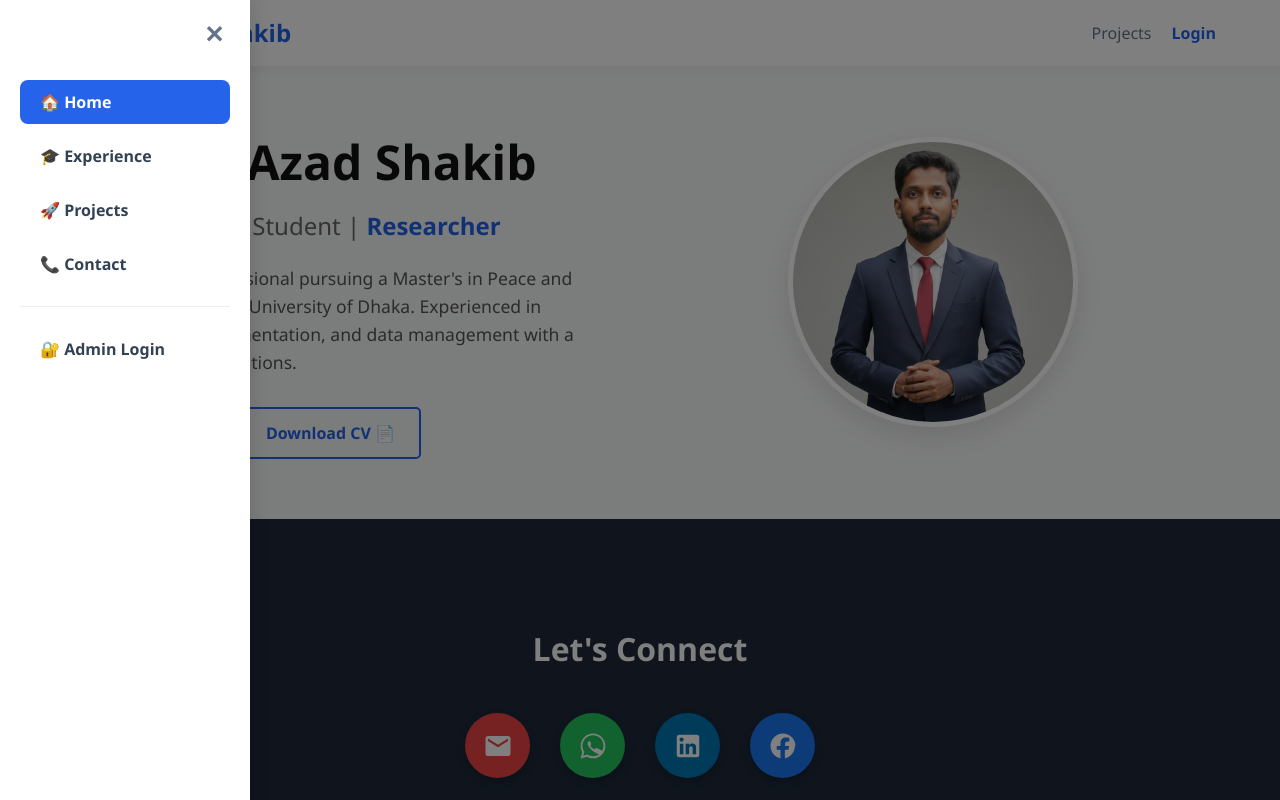
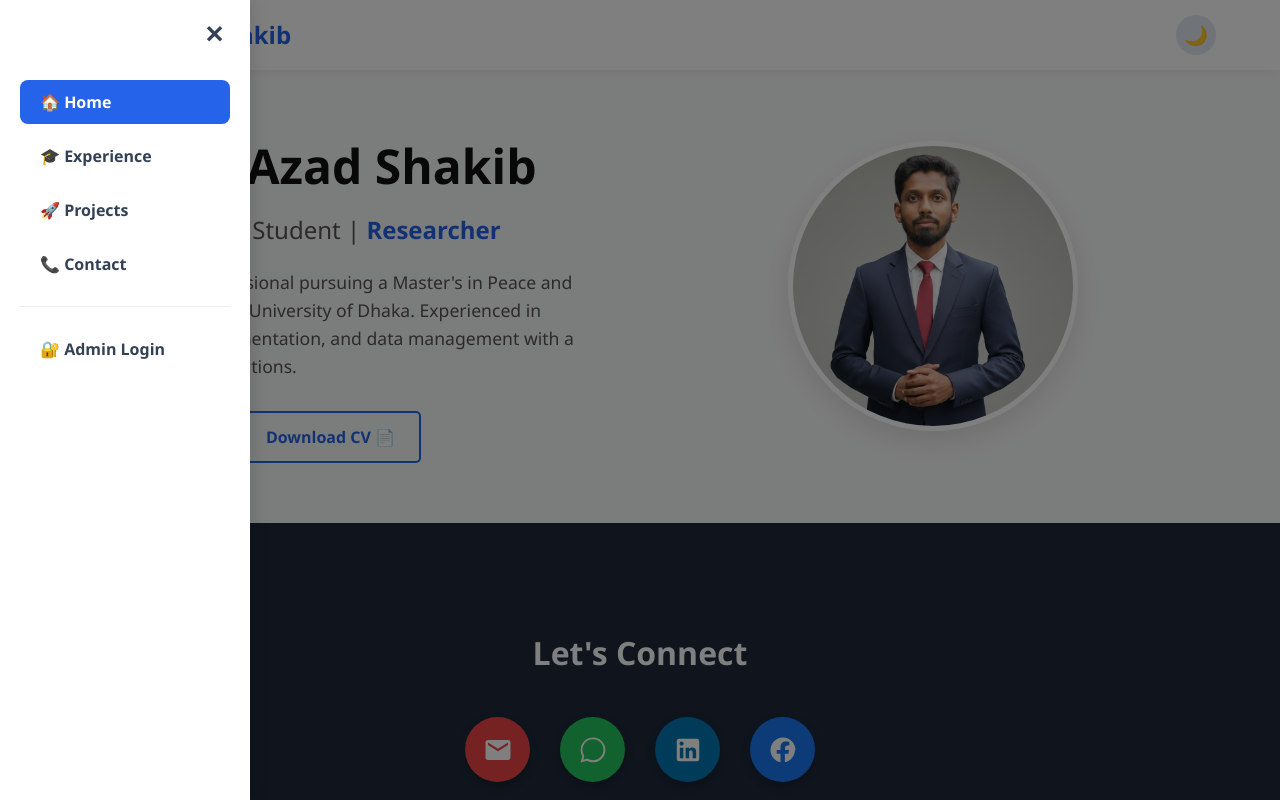
Before and after one commit to furkanshakib/my-dynamic-portfolio, a React (Vite) app in the folder client/: page / in a window 1280 px wide. Both pictures are taken after a click on the button 81 px from the left and 33 px from the top of the page. Shown: the top 800 px of the page. Built offline with nearby package versions, Linux system fonts and the light colour scheme.

Commit message:
Added Dark Mode Toggle

```diff
--- a/client/src/Home.jsx
+++ b/client/src/Home.jsx
@@ -2,83 +2,62 @@ import React, { useState, useRef } from 'react';
 import { Link } from 'react-router-dom';
 import emailjs from '@emailjs/browser';
 import Navbar from './Navbar';
+import { useTheme } from './ThemeContext'; // 👈 Import Theme Hook
 
-// --- HELPER COMPONENT FOR CIRCULAR CONTACT ICONS ---
-// This handles the hover effect and styling for each icon.
+// --- HELPER COMPONENT FOR ICONS ---
 function ContactIcon({ href, color, iconPath, label }) {
   const [isHovered, setIsHovered] = useState(false);
-
   const iconStyle = {
-    display: 'flex',
-    justifyContent: 'center',
-    alignItems: 'center',
-    width: '65px',  // Size of the circle
-    height: '65px',
-    borderRadius: '50%', // Makes it circular
-    background: color,   // Brand color
-    color: 'white',
-    textDecoration: 'none',
-    boxShadow: '0 4px 10px rgba(0,0,0,0.2)',
+    display: 'flex', justifyContent: 'center', alignItems: 'center',
+    width: '65px', height: '65px', borderRadius: '50%',
+    background: color, color: 'white', textDecoration: 'none',
+    boxShadow: isHovered ? '0 8px 15px rgba(0,0,0,0.3)' : '0 4px 10px rgba(0,0,0,0.2)',
     transition: 'transform 0.3s ease, box-shadow 0.3s ease',
-    // Hover effect: Scale up and increase shadow
     transform: isHovered ? 'scale(1.15)' : 'scale(1)',
-    boxShadow: isHovered ? '0 8px 15px rgba(0,0,0,0.3)' : '0 4px 10px rgba(0,0,0,0.2)',
   };
 
   return (
-    <a
-      href={href}
-      target="_blank"
-      rel="noreferrer"
-      style={iconStyle}
-      onMouseEnter={() => setIsHovered(true)}
-      onMouseLeave={() => setIsHovered(false)}
-      aria-label={label}
-    >
-      {/* Render the SVG icon path passed as a prop */}
-      <svg xmlns="http://www.w3.org/2000/svg" width="30" height="30" viewBox="0 0 24 24" fill="currentColor">
-        {iconPath}
-      </svg>
+    <a href={href} target="_blank" rel="noreferrer" style={iconStyle}
+      onMouseEnter={() => setIsHovered(true)} onMouseLeave={() => setIsHovered(false)} aria-label={label}>
+      <svg xmlns="http://www.w3.org/2000/svg" width="30" height="30" viewBox="0 0 24 24" fill="currentColor">{iconPath}</svg>
     </a>
   );
 }
-// --------------------------------------------------
-
 
 function Home() {
+  const { theme } = useTheme(); // 👈 Get current theme
+  const isDark = theme === 'dark';
+
   const myPhoto = "/profile.png";
   const form = useRef();
   const [isSending, setIsSending] = useState(false);
 
+  // Theme Colors
+  const textColor = isDark ? '#e2e8f0' : '#333';
+  const subTextColor = isDark ? '#94a3b8' : '#555';
+  const contactBg = isDark ? '#0f172a' : '#1e293b'; // Slightly darker for section
+
   const sendEmail = (e) => {
     e.preventDefault();
     setIsSending(true);
-
     emailjs.sendForm('service_y65owe5', 'template_kygrxid', form.current, '1HTfvq6f969VEiM88')
-      .then(() => {
-          alert("Message Sent to Furkan! 🚀");
-          e.target.reset();
-          setIsSending(false);
-      }, (error) => {
-          console.log(error.text);
-          alert("Failed to send. Please try again.");
-          setIsSending(false);
-      });
+      .then(() => { alert("Message Sent! 🚀"); e.target.reset(); setIsSending(false); },
+            () => { alert("Failed. Try again."); setIsSending(false); });
   };
 
   return (
-    <div style={{ fontFamily: "'Segoe UI', sans-serif", color: '#333', background: '#f8f9fa', minHeight: '100vh', width: '100%' }}>
+    <div style={{ fontFamily: "'Segoe UI', sans-serif", color: textColor, minHeight: '100vh', width: '100%' }}>
 
-     <Navbar />
+      <Navbar />
 
       {/* 2. HERO SECTION */}
       <header style={{ display: 'flex', alignItems: 'center', justifyContent: 'space-between', maxWidth: '1280px', width: '90%', margin: '60px auto', flexWrap: 'wrap-reverse' }}>
         <div style={{ flex: '1', minWidth: '300px', paddingRight: '20px' }}>
-          <h1 style={{ fontSize: '3rem', margin: '0 0 10px 0', color: '#111' }}>Furkan Azad Shakib</h1>
-          <h2 style={{ fontSize: '1.5rem', color: '#666', fontWeight: 'normal', margin: '0 0 20px 0' }}>
+          <h1 style={{ fontSize: '3rem', margin: '0 0 10px 0', color: isDark ? 'white' : '#111' }}>Furkan Azad Shakib</h1>
+          <h2 style={{ fontSize: '1.5rem', color: subTextColor, fontWeight: 'normal', margin: '0 0 20px 0' }}>
             Peace & Conflict Student | <span style={{ color: '#2563eb', fontWeight: 'bold' }}>Researcher</span>
           </h2>
-          <p style={{ lineHeight: '1.6', color: '#555', fontSize: '1.1rem', maxWidth: '600px' }}>
+          <p style={{ lineHeight: '1.6', color: subTextColor, fontSize: '1.1rem', maxWidth: '600px' }}>
             Detail-oriented professional pursuing a Master's in Peace and Conflict Studies at the University of Dhaka.
             Experienced in administration, documentation, and data management with a passion for digital solutions.
           </p>
@@ -94,50 +73,19 @@ function Home() {
         </div>
       </header>
 
-      {/* 3. CONTACT SECTION (UPDATED WITH CIRCULAR LOGOS) */}
-      <section id="contact" style={{ padding: '80px 20px', background: '#1e293b', color: 'white', marginTop: '60px', width: '100%', boxSizing: 'border-box' }}>
+      {/* 3. CONTACT SECTION */}
+      <section id="contact" style={{ padding: '80px 20px', background: contactBg, color: 'white', marginTop: '60px', width: '100%', boxSizing: 'border-box' }}>
         <div style={{ maxWidth: '600px', margin: '0 auto', textAlign: 'center' }}>
           <h2 style={{ fontSize: '2rem', marginBottom: '40px' }}>Let's Connect</h2>
 
-          {/* Horizontal Row of Circular Icons */}
           <div style={{ display: 'flex', justifyContent: 'center', gap: '30px', marginBottom: '50px', flexWrap: 'wrap' }}>
-
-            {/* Email Icon (Red) */}
-            <ContactIcon
-              href="mailto:furkanshakib@gmail.com"
-              color="#ef4444"
-              label="Email"
-              iconPath={<path d="M20 4H4c-1.1 0-1.99.9-1.99 2L2 18c0 1.1.9 2 2 2h16c1.1 0 2-.9 2-2V6c0-1.1-.9-2-2-2zm0 4l-8 5-8-5V6l8 5 8-5v2z"/>}
-            />
-
-            {/* WhatsApp Icon (Green) */}
-            <ContactIcon
-              href="https://wa.me/8801624767370"
-              color="#22c55e"
-              label="WhatsApp"
-              iconPath={<path d="M12.04 2c-5.46 0-9.91 4.45-9.91 9.91 0 1.75.46 3.45 1.32 4.95L2.05 22l5.25-1.38c1.45.79 3.08 1.21 4.74 1.21 5.46 0 9.91-4.45 9.91-9.91 0-2.65-1.03-5.14-2.9-7.01C17.18 3.03 14.69 2 12.04 2zM12.05 20.21c-1.5 0-2.97-.39-4.29-1.14l-.31-.18-3.19.84.85-3.1-.2-.32c-.86-1.38-1.32-2.96-1.32-4.58 0-4.63 3.77-8.4 8.4-8.4 2.24 0 4.35.87 5.94 2.46 1.59 1.59 2.46 3.7 2.46 5.94 0 4.63-3.77 8.4-8.39 8.4zM16.39 14.27c-.23-.11-1.39-.68-1.61-.76-.21-.08-.37-.11-.52.11-.16.23-.6.76-.74.91-.14.16-.27.18-.5.07-.23-.11-.96-.35-1.83-1.13-.67-.6-1.12-1.33-1.26-1.58-.13-.23-.01-.35.1-.46.1-.1.23-.27.35-.41.11-.14.16-.23.23-.39.08-.16.04-.3-.02-.41-.07-.11-.52-1.26-.72-1.72-.19-.46-.39-.39-.52-.39-.13 0-.27 0-.41 0-.14 0-.37.05-.56.27-.19.21-.72.7-.72 1.72s.74 2 1.12 2.56c.39.56 2.33 3.56 5.66 4.99.79.34 1.4.54 1.89.69.8.25 1.53.21 2.11.13.66-.09 1.39-.57 1.59-1.12.21-.56.21-1.05.14-1.16-.07-.11-.21-.16-.44-.27z"/>}
-            />
-
-            {/* LinkedIn Icon (Blue) */}
-            <ContactIcon
-              href="https://www.linkedin.com/in/furkanshakib/"
-              color="#0077b5"
-              label="LinkedIn"
-              iconPath={<path d="M19 3a2 2 0 0 1 2 2v14a2 2 0 0 1-2 2H5a2 2 0 0 1-2-2V5a2 2 0 0 1 2-2h14zm-.5 15.5v-5.3a3.26 3.26 0 0 0-3.26-3.26c-.85 0-1.84.52-2.32 1.3v-1.11h-2.79v8.37h2.79v-4.93c0-.77.62-1.4 1.39-1.4a1.4 1.4 0 0 1 1.4 1.4v4.93h2.79zM6.88 8.56a1.68 1.68 0 0 0 1.68-1.68c0-.93-.75-1.69-1.68-1.69a1.69 1.69 0 0 0-1.69 1.69c0 .93.76 1.68 1.69 1.68zm1.39 9.94v-8.37H5.5v8.37h2.77z"/>}
-            />
-
-            {/* Facebook Icon (Dark Blue) */}
-            <ContactIcon
-              href="https://www.facebook.com/furkan.shakib/"
-              color="#1877f2"
-              label="Facebook"
-              iconPath={<path d="M22 12c0-5.52-4.48-10-10-10S2 6.48 2 12c0 4.84 3.44 8.87 8 9.8V15H7v-3h3v-2.29c0-2.88 1.71-4.51 4.38-4.51 1.28 0 2.64.23 2.64.23v2.88h-1.49c-1.43 0-1.88.89-1.88 1.79V12h3.2l-.51 3H13.5v6.8c4.56-.93 8-4.96 8-9.8z"/>}
-            />
-
+            <ContactIcon href="mailto:furkanshakib@gmail.com" color="#ef4444" label="Email" iconPath={<path d="M20 4H4c-1.1 0-1.99.9-1.99 2L2 18c0 1.1.9 2 2 2h16c1.1 0 2-.9 2-2V6c0-1.1-.9-2-2-2zm0 4l-8 5-8-5V6l8 5 8-5v2z"/>} />
+            <ContactIcon href="https://wa.me/8801624767370" color="#22c55e" label="WhatsApp" iconPath={<path d="M12.04 2c-5.46 0-9.91 4.45-9.91 9.91 0 1.75.46 3.45 1.32 4.95L2.05 22l5.25-1.38c1.45.79 3.08 1.21 4.74 1.21 5.46 0 9.91-4.45 9.91-9.91 0-2.65-1.03-5.14-2.9-7.01C17.18 3.03 14.69 2 12.04 2zM12.05 20.21c-1.5 0-2.97-.39-4.29-1.14l-.31-.18-3.19.84.85-3.1-.2-.32c-.86-1.38-1.32-2.96-1.32-4.58 0-4.63 3.77-8.4 8.4-8.4 2.24 0 4.35.87 5.94 2.46 1.59 1.59 2.46 3.7 2.46 5.94 0 4.63-3.77 8.4-8.39 8.4z"/>} />
+            <ContactIcon href="https://www.linkedin.com/in/furkanshakib/" color="#0077b5" label="LinkedIn" iconPath={<path d="M19 3a2 2 0 0 1 2 2v14a2 2 0 0 1-2 2H5a2 2 0 0 1-2-2V5a2 2 0 0 1 2-2h14zm-.5 15.5v-5.3a3.26 3.26 0 0 0-3.26-3.26c-.85 0-1.84.52-2.32 1.3v-1.11h-2.79v8.37h2.79v-4.93c0-.77.62-1.4 1.39-1.4a1.4 1.4 0 0 1 1.4 1.4v4.93h2.79zM6.88 8.56a1.68 1.68 0 0 0 1.68-1.68c0-.93-.75-1.69-1.68-1.69a1.69 1.69 0 0 0-1.69 1.69c0 .93.76 1.68 1.69 1.68zm1.39 9.94v-8.37H5.5v8.37h2.77z"/>} />
+            <ContactIcon href="https://www.facebook.com/furkan.shakib/" color="#1877f2" label="Facebook" iconPath={<path d="M22 12c0-5.52-4.48-10-10-10S2 6.48 2 12c0 4.84 3.44 8.87 8 9.8V15H7v-3h3v-2.29c0-2.88 1.71-4.51 4.38-4.51 1.28 0 2.64.23 2.64.23v2.88h-1.49c-1.43 0-1.88.89-1.88 1.79V12h3.2l-.51 3H13.5v6.8c4.56-.93 8-4.96 8-9.8z"/>} />
           </div>
 
           <p style={{ color: '#94a3b8', marginBottom: '20px' }}>Or send me a direct message:</p>
-
           <form ref={form} onSubmit={sendEmail} style={{ display: 'flex', flexDirection: 'column', gap: '15px' }}>
             <input type="text" name="user_name" required placeholder="Your Name" style={{ padding: '12px', borderRadius: '5px', border: 'none', background: '#334155', color: 'white' }} />
             <input type="email" name="user_email" required placeholder="your@email.com" style={{ padding: '12px', borderRadius: '5px', border: 'none', background: '#334155', color: 'white' }} />
@@ -148,7 +96,6 @@ function Home() {
           </form>
         </div>
       </section>
-
     </div>
   );
 }
--- a/client/src/Navbar.jsx
+++ b/client/src/Navbar.jsx
@@ -1,22 +1,31 @@
 import React, { useState } from 'react';
 import { Link, useLocation } from 'react-router-dom';
+import { useTheme } from './ThemeContext'; // 👈 Import hook
 
 function Navbar() {
-  const [isOpen, setIsOpen] = useState(false); // 🟢 State to control the menu
+  const [isOpen, setIsOpen] = useState(false);
+  const { theme, toggleTheme } = useTheme(); // 👈 Get theme data
   const location = useLocation();
   const path = location.pathname;
 
   // --- STYLES ---
+  const isDark = theme === 'dark';
+
+  // Dynamic colors based on theme
+  const navBg = isDark ? '#1e293b' : '#ffffff';
+  const textColor = isDark ? '#e2e8f0' : '#334155';
+  const shadow = isDark ? '0 2px 10px rgba(0,0,0,0.2)' : '0 2px 10px rgba(0,0,0,0.05)';
+
   const getLinkStyle = (route) => {
     const isActive = path === route;
     return {
       textDecoration: 'none',
-      color: isActive ? 'white' : '#334155',
+      color: isActive ? 'white' : textColor,
       background: isActive ? '#2563eb' : 'transparent',
       padding: '10px 20px',
       borderRadius: '8px',
       fontWeight: 'bold',
-      display: 'block', // Make them fill the width in the sidebar
+      display: 'block',
       marginBottom: '10px',
       transition: '0.3s'
     };
@@ -26,38 +35,18 @@ function Navbar() {
 
   return (
     <>
-      {/* 1. THE MAIN NAVBAR */}
       <nav style={{
-        display: 'flex',
-        justifyContent: 'space-between',
-        alignItems: 'center',
-        padding: '15px 5%',
-        background: 'white',
-        boxShadow: '0 2px 10px rgba(0,0,0,0.05)',
-        position: 'sticky',
-        top: 0,
-        zIndex: 1000
+        display: 'flex', justifyContent: 'space-between', alignItems: 'center',
+        padding: '15px 5%', background: navBg, boxShadow: shadow,
+        position: 'sticky', top: 0, zIndex: 1000, transition: '0.3s'
       }}>
 
-        {/* LEFT: HAMBURGER ICON + LOGO */}
+        {/* LEFT: HAMBURGER + LOGO */}
         <div style={{ display: 'flex', alignItems: 'center', gap: '20px' }}>
-
-          {/* 🍔 The Hamburger Button */}
-          <button
-            onClick={toggleMenu}
-            style={{
-              background: 'none',
-              border: 'none',
-              cursor: 'pointer',
-              padding: '5px',
-              display: 'flex',
-              flexDirection: 'column',
-              gap: '5px'
-            }}
-          >
-            <div style={{ width: '25px', height: '3px', background: '#333', borderRadius: '2px' }}></div>
-            <div style={{ width: '25px', height: '3px', background: '#333', borderRadius: '2px' }}></div>
-            <div style={{ width: '25px', height: '3px', background: '#333', borderRadius: '2px' }}></div>
+          <button onClick={toggleMenu} style={{ background: 'none', border: 'none', cursor: 'pointer', padding: '5px', display: 'flex', flexDirection: 'column', gap: '5px' }}>
+            <div style={{ width: '25px', height: '3px', background: isDark ? 'white' : '#333', borderRadius: '2px' }}></div>
+            <div style={{ width: '25px', height: '3px', background: isDark ? 'white' : '#333', borderRadius: '2px' }}></div>
+            <div style={{ width: '25px', height: '3px', background: isDark ? 'white' : '#333', borderRadius: '2px' }}></div>
           </button>
 
           <Link to="/" style={{ textDecoration: 'none' }}>
@@ -65,75 +54,51 @@ function Navbar() {
           </Link>
         </div>
 
-        {/* RIGHT: DESKTOP LINKS (Hidden on small screens if you want, but kept here for now) */}
-        <div className="desktop-menu" style={{ display: 'flex', gap: '20px', alignItems: 'center' }}>
-           {/* You can keep or remove these horizontal links.
-               For now, I'm keeping them so you have both options. */}
-           <Link to="/projects" style={{ textDecoration: 'none', color: '#64748b', fontWeight: '500' }}>Projects</Link>
-           <Link to="/admin" style={{ textDecoration: 'none', color: '#2563eb', fontWeight: 'bold' }}>Login</Link>
+        {/* RIGHT: THEME TOGGLE BUTTON */}
+        <div style={{ display: 'flex', gap: '15px', alignItems: 'center' }}>
+          <button
+            onClick={toggleTheme}
+            style={{
+              background: isDark ? '#334155' : '#e2e8f0',
+              border: 'none',
+              borderRadius: '50%',
+              width: '40px',
+              height: '40px',
+              cursor: 'pointer',
+              display: 'flex',
+              alignItems: 'center',
+              justifyContent: 'center',
+              fontSize: '1.2rem',
+              transition: '0.3s'
+            }}
+            title="Toggle Dark Mode"
+          >
+            {isDark ? '☀️' : '🌙'}
+          </button>
         </div>
       </nav>
 
-
-      {/* 2. THE SLIDING SIDEBAR MENU (Overlay) */}
-      {/* This dark background covers the screen when menu is open */}
+      {/* SIDEBAR DRAWER */}
       {isOpen && (
-        <div
-          onClick={toggleMenu} // Click outside to close
-          style={{
-            position: 'fixed',
-            top: 0,
-            left: 0,
-            width: '100%',
-            height: '100vh',
-            background: 'rgba(0,0,0,0.5)',
-            zIndex: 1100
-          }}
-        ></div>
+        <div onClick={toggleMenu} style={{ position: 'fixed', top: 0, left: 0, width: '100%', height: '100vh', background: 'rgba(0,0,0,0.5)', zIndex: 1100 }}></div>
       )}
 
-      {/* The Actual Sidebar */}
       <div style={{
-        position: 'fixed',
-        top: 0,
-        left: isOpen ? '0' : '-300px', // Slide in/out logic
-        width: '250px',
-        height: '100vh',
-        background: 'white',
-        boxShadow: '4px 0 15px rgba(0,0,0,0.1)',
-        zIndex: 1200,
-        transition: 'left 0.3s ease',
-        padding: '20px',
-        boxSizing: 'border-box'
+        position: 'fixed', top: 0, left: isOpen ? '0' : '-300px',
+        width: '250px', height: '100vh',
+        background: navBg, boxShadow: '4px 0 15px rgba(0,0,0,0.1)',
+        zIndex: 1200, transition: 'left 0.3s ease', padding: '20px', boxSizing: 'border-box'
       }}>
+        <button onClick={toggleMenu} style={{ background: 'none', border: 'none', fontSize: '1.5rem', fontWeight: 'bold', color: textColor, cursor: 'pointer', marginBottom: '30px', float: 'right' }}>✕</button>
 
-        {/* Close Button (X) */}
-        <button
-          onClick={toggleMenu}
-          style={{
-            background: 'none',
-            border: 'none',
-            fontSize: '1.5rem',
-            fontWeight: 'bold',
-            color: '#64748b',
-            cursor: 'pointer',
-            marginBottom: '30px',
-            float: 'right'
-          }}
-        >
-          ✕
-        </button>
-
-        {/* Sidebar Links */}
         <div style={{ marginTop: '60px' }}>
           <Link to="/" onClick={toggleMenu} style={getLinkStyle('/')}>🏠 Home</Link>
           <Link to="/experience" onClick={toggleMenu} style={getLinkStyle('/experience')}>🎓 Experience</Link>
           <Link to="/projects" onClick={toggleMenu} style={getLinkStyle('/projects')}>🚀 Projects</Link>
-          <a href="/#contact" onClick={toggleMenu} style={{ ...getLinkStyle('contact'), color: '#334155', background: 'transparent' }}>📞 Contact</a>
-          <div style={{ borderTop: '1px solid #eee', margin: '20px 0' }}></div>
+          <a href="/#contact" onClick={toggleMenu} style={{ ...getLinkStyle('contact'), color: textColor, background: 'transparent' }}>📞 Contact</a>
+          <div style={{ borderTop: `1px solid ${isDark ? '#334155' : '#eee'}`, margin: '20px 0' }}></div>
           <Link to="/admin" onClick={toggleMenu} style={getLinkStyle('/admin')}>🔐 Admin Login</Link>
         </div>
-
       </div>
     </>
   );
--- /dev/null
+++ b/client/src/ThemeContext.jsx
@@ -0,0 +1,28 @@
+import React, { createContext, useContext, useState, useEffect } from 'react';
+
+const ThemeContext = createContext();
+
+export const useTheme = () => useContext(ThemeContext);
+
+export const ThemeProvider = ({ children }) => {
+  // Check browser memory, default to 'light'
+  const [theme, setTheme] = useState(localStorage.getItem('theme') || 'light');
+
+  const toggleTheme = () => {
+    const newTheme = theme === 'light' ? 'dark' : 'light';
+    setTheme(newTheme);
+    localStorage.setItem('theme', newTheme); // Save preference
+  };
+
+  // Update the HTML body background color automatically
+  useEffect(() => {
+    document.body.style.backgroundColor = theme === 'light' ? '#f8f9fa' : '#0f172a';
+    document.body.style.color = theme === 'light' ? '#333' : '#f1f5f9';
+  }, [theme]);
+
+  return (
+    <ThemeContext.Provider value={{ theme, toggleTheme }}>
+      {children}
+    </ThemeContext.Provider>
+  );
+};
```
Also changed, not shown: client/src/App.jsx (+5 -2 lines).
